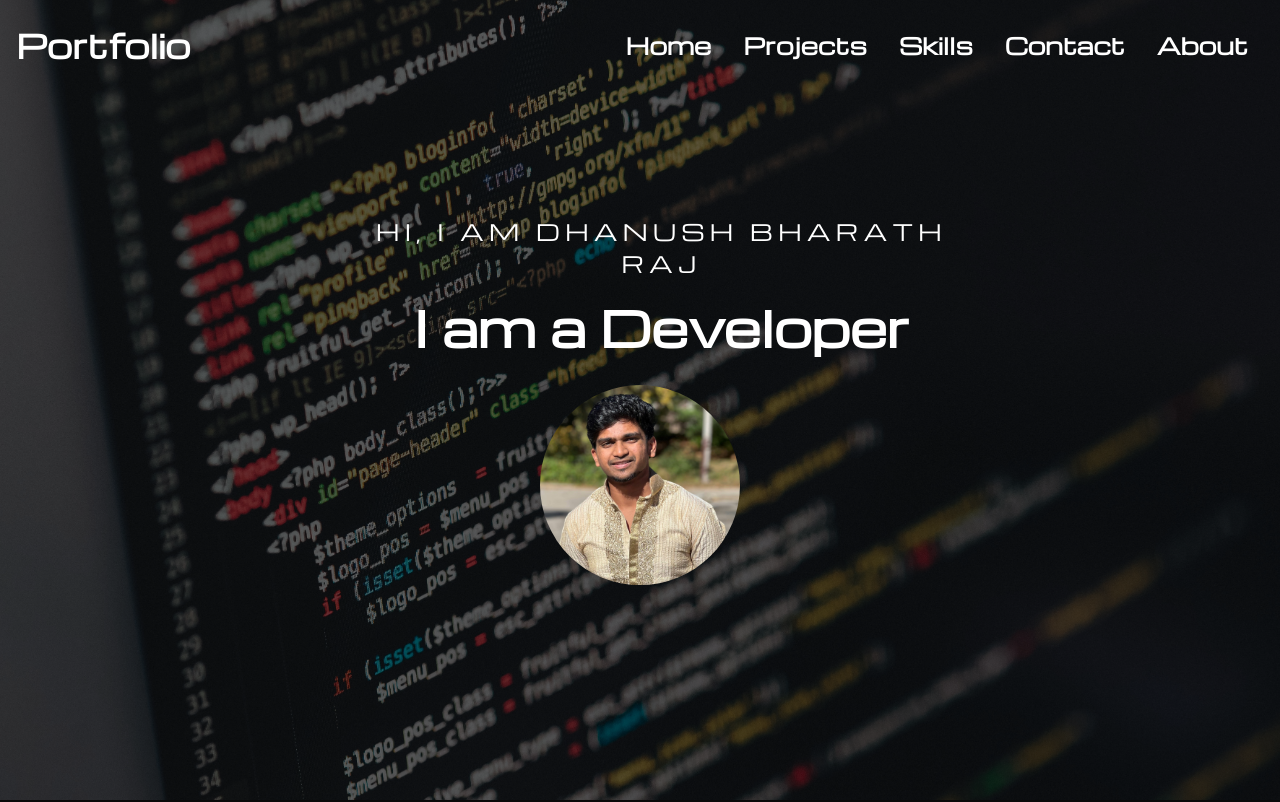
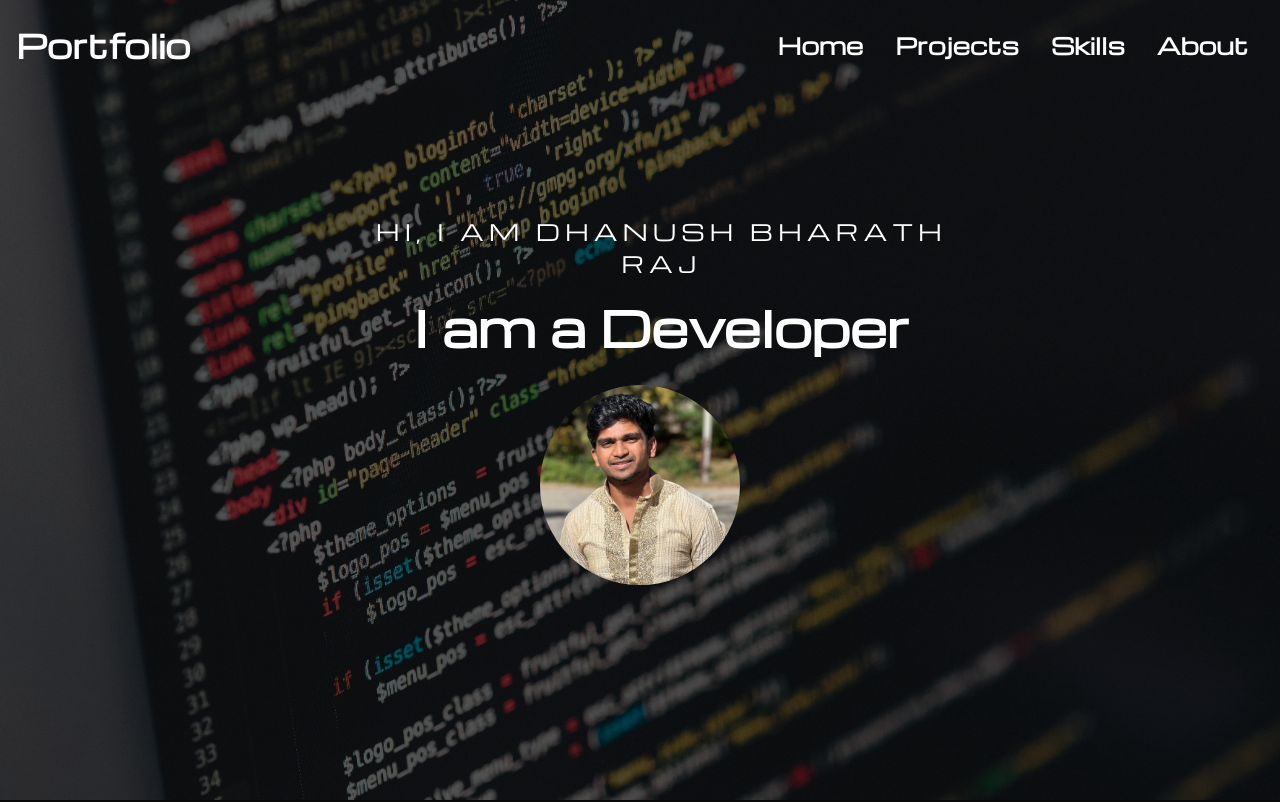
Before and after one commit to DhanushAki/My_Portfolio_Netlify, a React (Create React App) app: page / in a window 1280 px wide. Shown: the top 802 px of the page. Built offline with nearby package versions, Linux system fonts and the light colour scheme.

Commit message:
removed contact

```diff
--- a/src/App.js
+++ b/src/App.js
@@ -4,7 +4,7 @@ import "./index.css";
 import Home from "./routes/Home.js";
 import Project from "./routes/Project.js";
 import Skills from "./routes/Skills.js";
-import Contact from "./routes/Contact.js";
+// import Contact from "./routes/Contact.js";
 import About from "./routes/About.js";
 import { Route, Routes } from 'react-router-dom';
 
@@ -15,7 +15,7 @@ function App() {
     <Routes>
       <Route path="/" element = { <Home />} />
       <Route path="/about" element = { <About />} />
-      <Route path="/contact" element = { <Contact />} />
+      {/* <Route path="/contact" element = { <Contact />} /> */}
       <Route path="/project" element = { <Project />} />
       <Route path= "/skills" element = { <Skills />} />
       </Routes>
--- a/src/components/Navbar.js
+++ b/src/components/Navbar.js
@@ -48,13 +48,13 @@ const Navbar = () => {
                 </h3>
             </Link>
         </li>
-        <li>
+        {/* <li>
             <Link to = "/contact">
                 <h3>
                     Contact
                 </h3>
             </Link>
-        </li>
+        </li> */}
         <li>
             <Link to = "/about">
                 <h3>
```
